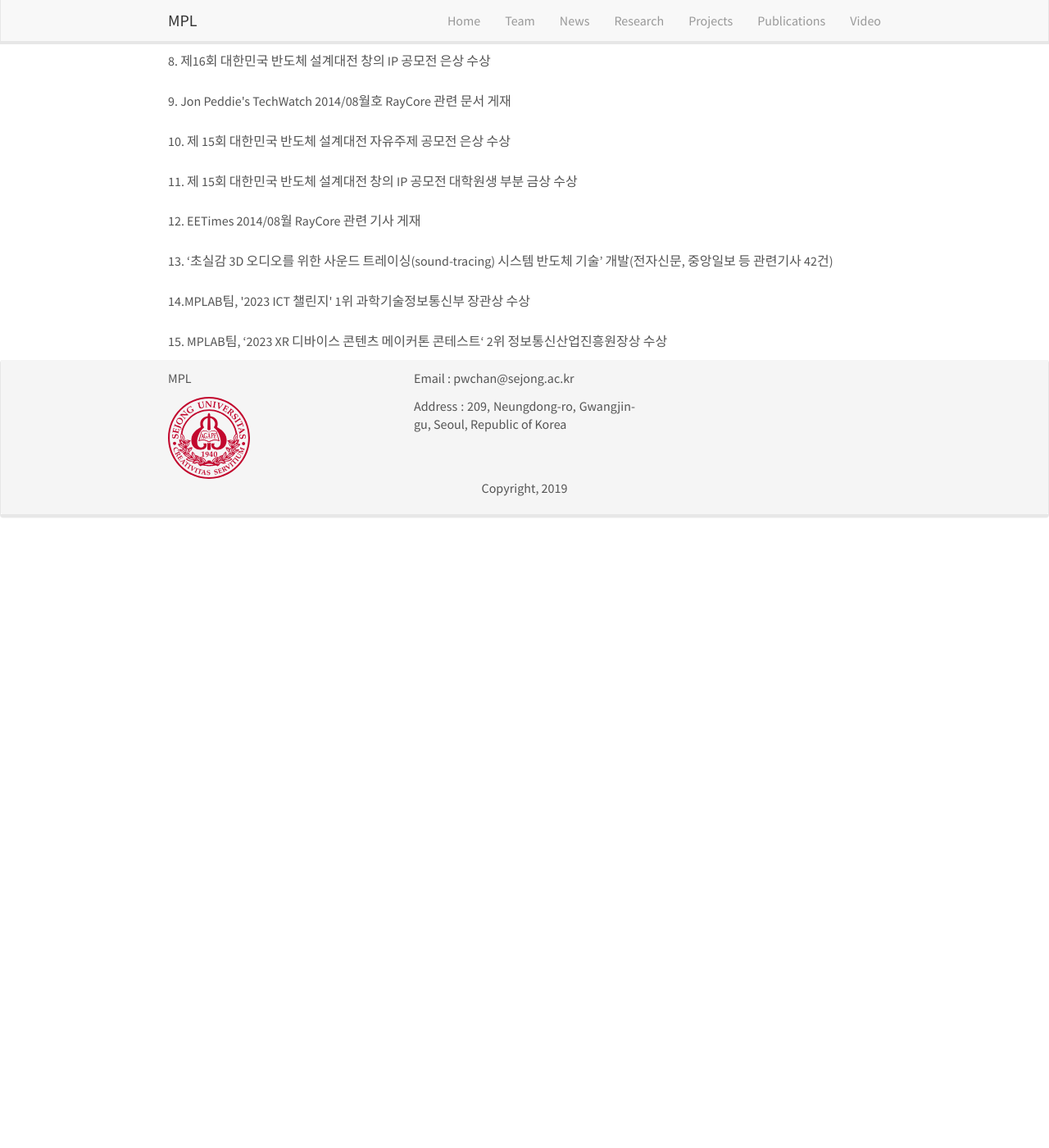
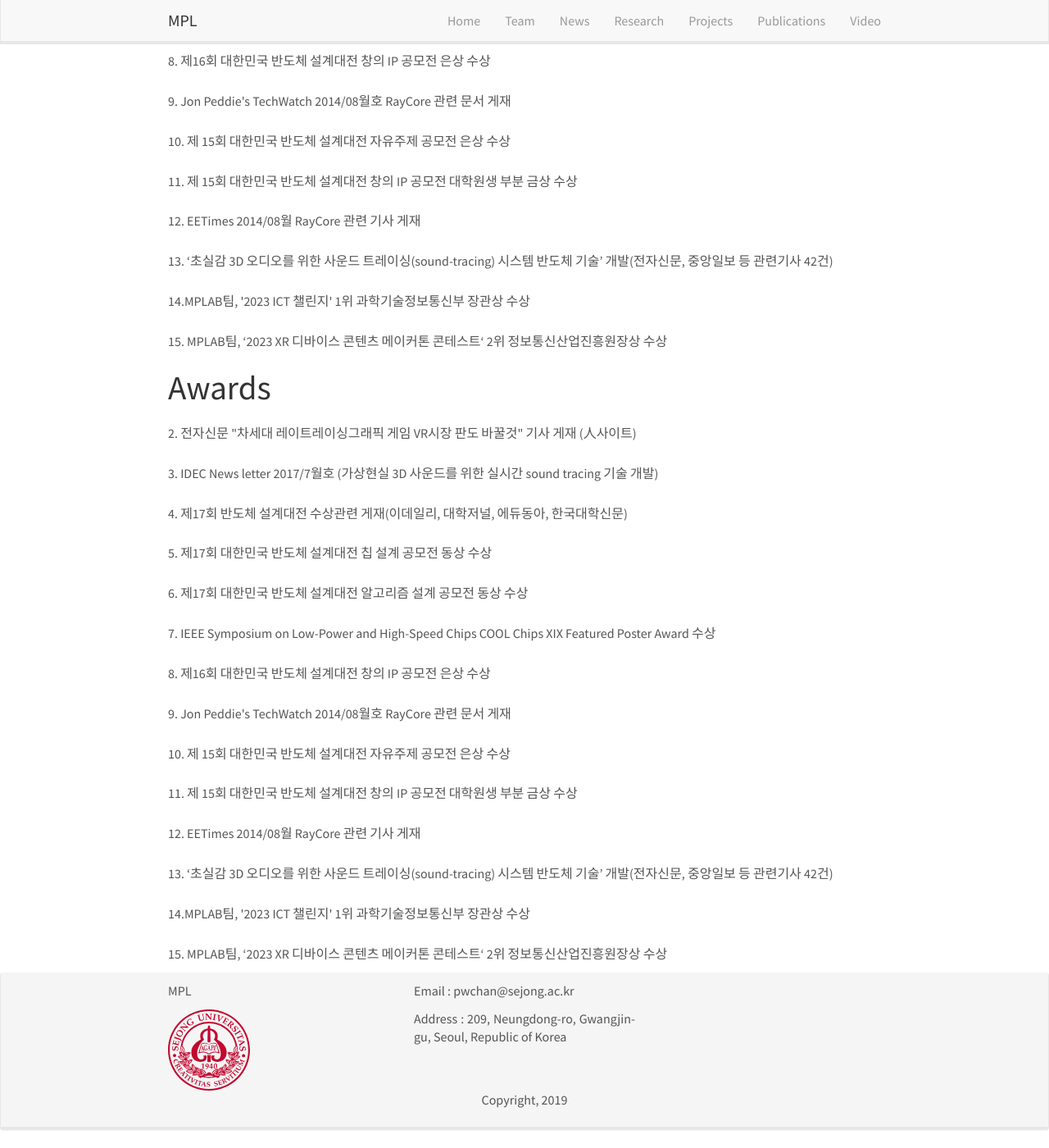
Before and after one commit to MPLRayman/webtest2, a Jekyll site: the page built from _pages/news.html, in a window 1280 px wide and 1400 px high, scrolled down 438 px. Shown: the whole window at 82% size. Built offline with Jekyll 4.4.1, drawn with Linux system fonts in a browser that asks for light colours; nearby versions of some CDN libraries; before the commit the page ends 1091 px from its top, so only the background shows below that.

Commit message:
Update Awards

```diff
--- /dev/null
+++ b/_data/awards.yml
@@ -0,0 +1,14 @@
+- content: 2. 전자신문 "차세대 레이트레이싱그래픽 게임 VR시장 판도 바꿀것" 기사 게재 (人사이트)
+- content: 3. IDEC News letter 2017/7월호 (가상현실 3D 사운드를 위한 실시간 sound tracing 기술 개발)
+- content: 4. 제17회 반도체 설계대전 수상관련 게재(이데일리, 대학저널, 에듀동아, 한국대학신문)
+- content: 5. 제17회 대한민국 반도체 설계대전 칩 설계 공모전 동상 수상
+- content: 6. 제17회 대한민국 반도체 설계대전 알고리즘 설계 공모전 동상 수상
+- content: 7. IEEE Symposium on Low-Power and High-Speed Chips COOL Chips XIX Featured Poster Award 수상
+- content: 8. 제16회 대한민국 반도체 설계대전 창의 IP 공모전 은상 수상
+- content: 9. Jon Peddie's TechWatch 2014/08월호 RayCore 관련 문서 게재
+- content: 10. 제 15회 대한민국 반도체 설계대전 자유주제 공모전 은상 수상
+- content: 11. 제 15회 대한민국 반도체 설계대전 창의 IP 공모전 대학원생 부분 금상 수상
+- content: 12. EETimes 2014/08월 RayCore 관련 기사 게재
+- content: 13. ‘초실감 3D 오디오를 위한 사운드 트레이싱(sound-tracing) 시스템 반도체 기술’ 개발(전자신문, 중앙일보 등 관련기사 42건)
+- content: 14.MPLAB팀, '2023 ICT 챌린지' 1위 과학기술정보통신부 장관상 수상
+- content: 15. MPLAB팀, ‘2023 XR 디바이스 콘텐츠 메이커톤 콘테스트‘ 2위 정보통신산업진흥원장상 수상
--- a/_pages/news.html
+++ b/_pages/news.html
@@ -18,3 +18,17 @@
         </li>
     {% endfor %}
 </ul>
+
+<h1>Awards</h1>
+
+<ul class="list-unstyled">
+    {% for article in site.data.awards%}
+        <li class="media">
+            <div class="media-body">
+            <h4 class="mt-0 mb-1">{{ article.title }}</h4>
+            <p><small>{{ article.date }}</small></p>
+            {{ article.content }}
+            </div>
+        </li>
+    {% endfor %}
+</ul>
```
